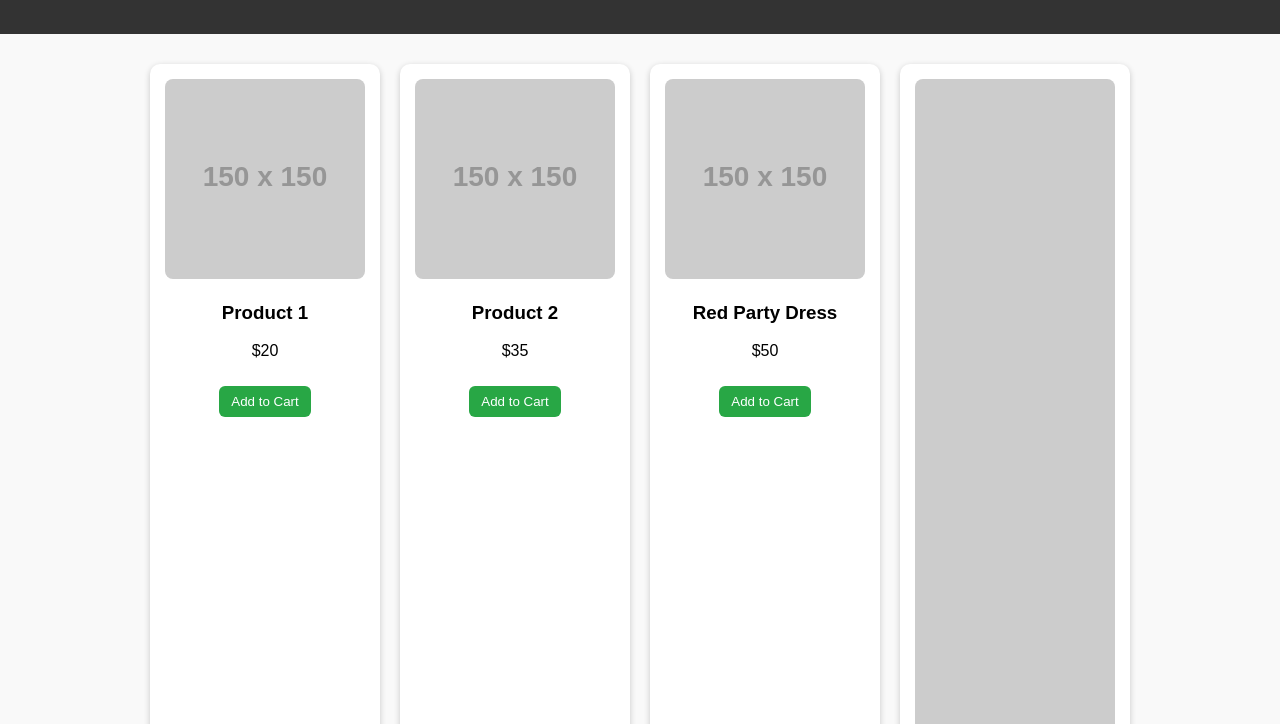
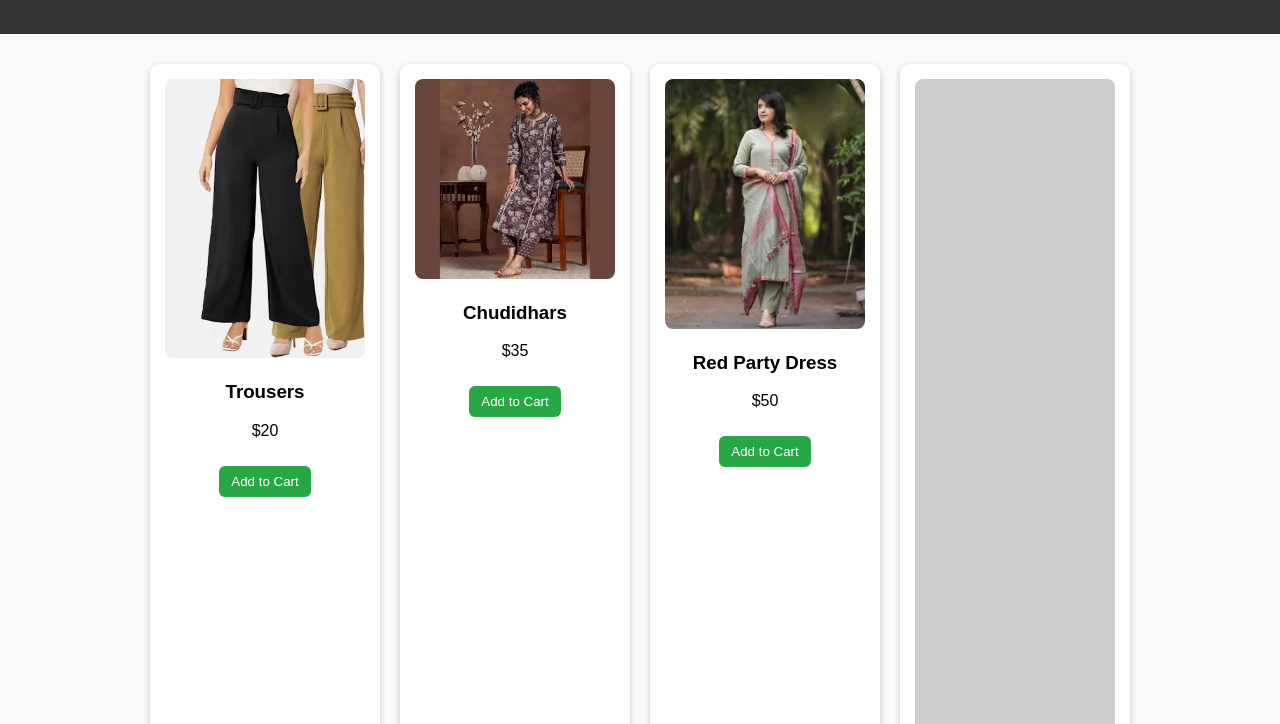
Before and after one commit to chandrikaavugaddi/sample-e-commerce, a plain HTML site: page index1.html in a window 1280 px wide. Shown: the part 76-800 px from the top of the page. Drawn offline with Linux system fonts and the light colour scheme; placeholder pictures from the web are drawn by us.

Commit message:
Update index1.html

```diff
--- a/index1.html
+++ b/index1.html
@@ -101,22 +101,22 @@
   <section class="products">
     <!-- Default Products -->
     <div class="product" data-category="all">
-      <img src="https://via.placeholder.com/150" alt="Product 1">
-      <h3>Product 1</h3>
+      <img src="cloth1.webp" alt="Product 1">
+      <h3>Trousers</h3>
       <p>$20</p>
       <button onclick="addToCart('Product 1', 20)">Add to Cart</button>
     </div>
 
     <div class="product" data-category="all">
-      <img src="https://via.placeholder.com/150" alt="Product 2">
-      <h3>Product 2</h3>
+      <img src="cloth2.webp" alt="Product 2">
+      <h3>Chudidhars</h3>
       <p>$35</p>
       <button onclick="addToCart('Product 2', 35)">Add to Cart</button>
     </div>
 
     <!-- Dresses Category -->
     <div class="product" data-category="dresses">
-      <img src="https://via.placeholder.com/150/FF69B4/000000?text=Dress+1" alt="Dress 1">
+      <img src="cloth3.webp" alt="Dress 1">
       <h3>Red Party Dress</h3>
       <p>$50</p>
       <button onclick="addToCart('Red Party Dress', 50)">Add to Cart</button>
```
